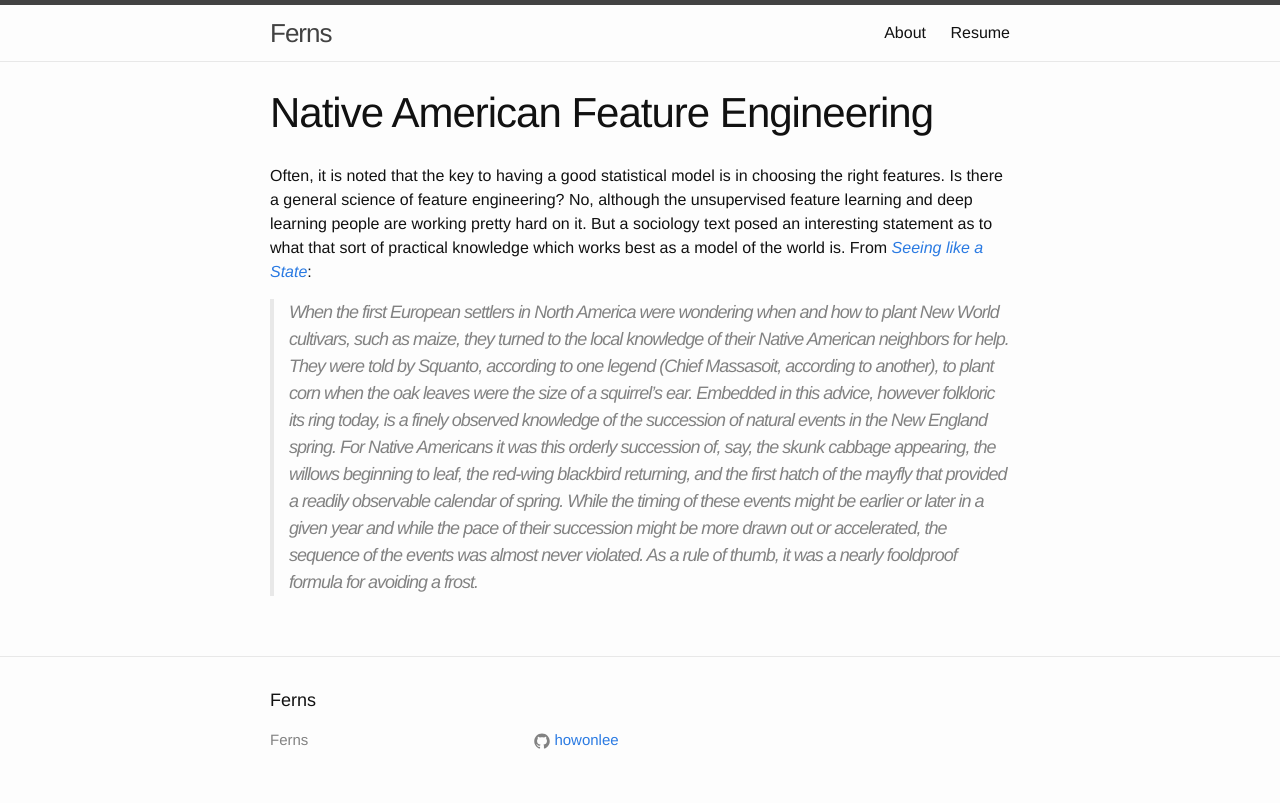
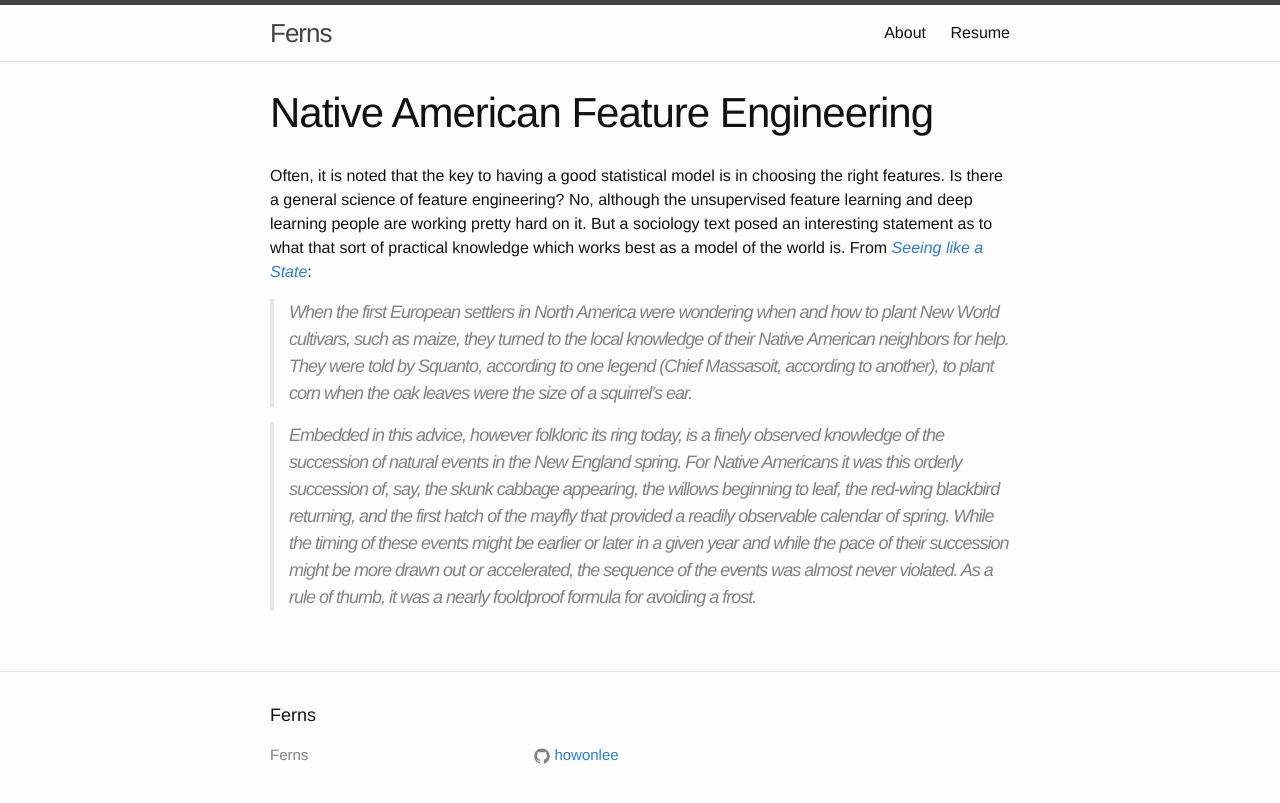
Before and after one commit to howonlee/howonlee.github.io, a Jekyll site: the page built from _posts/2015-01-19-Native%20American%20Feature%20Engineering.md, in a window 1280 px wide. Shown: the top 803 px of the page. Built offline with Jekyll 4.4.1, drawn with Linux system fonts in a browser that asks for light colours.

Commit message:
this works, doesn't it?

```diff
--- a/_posts/2015-01-19-Native%20American%20Feature%20Engineering.md
+++ b/_posts/2015-01-19-Native%20American%20Feature%20Engineering.md
@@ -6,4 +6,5 @@
 Often, it is noted that the key to having a good statistical model is in choosing the right features. Is there a general science of feature engineering? No, although the unsupervised feature learning and deep learning people are working pretty hard on it. But a sociology text posed an interesting statement as to what that sort of practical knowledge which works best as a model of the world is. From [_Seeing like a State_](http://www.amazon.com/Seeing-like-State-Certain-Condition/dp/0300078153):
 
 >When the first European settlers in North America were wondering when and how to plant New World cultivars, such as maize, they turned to the local knowledge of their Native American neighbors for help. They were told by Squanto, according to one legend (Chief Massasoit, according to another), to plant corn when the oak leaves were the size of a squirrel's ear.
-Embedded in this advice, however folkloric its ring today, is a finely observed knowledge of the succession of natural events in the New England spring. For Native Americans it was this _orderly_ succession of, say, the skunk cabbage appearing, the willows beginning to leaf, the red-wing blackbird returning, and the first hatch of the mayfly that provided a readily observable calendar of spring. While the timing of these events might be earlier or later in a given year and while the pace of their succession might be more drawn out or accelerated, the _sequence_ of the events was almost never violated. As a rule of thumb, it was a nearly fooldproof formula for avoiding a frost.
+
+>Embedded in this advice, however folkloric its ring today, is a finely observed knowledge of the succession of natural events in the New England spring. For Native Americans it was this _orderly_ succession of, say, the skunk cabbage appearing, the willows beginning to leaf, the red-wing blackbird returning, and the first hatch of the mayfly that provided a readily observable calendar of spring. While the timing of these events might be earlier or later in a given year and while the pace of their succession might be more drawn out or accelerated, the _sequence_ of the events was almost never violated. As a rule of thumb, it was a nearly fooldproof formula for avoiding a frost.
```
